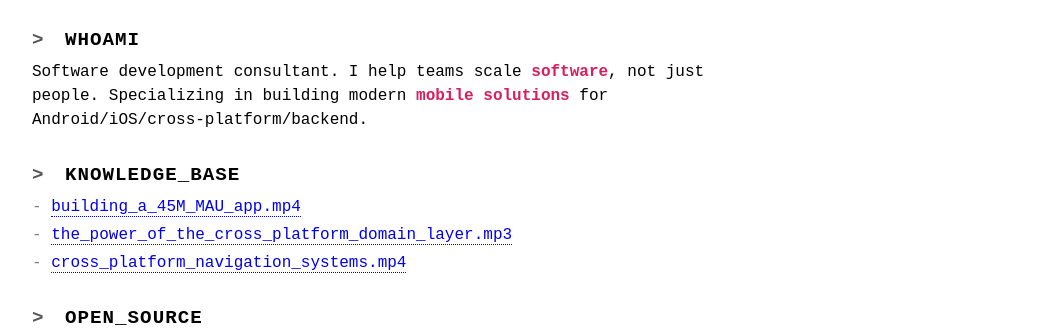
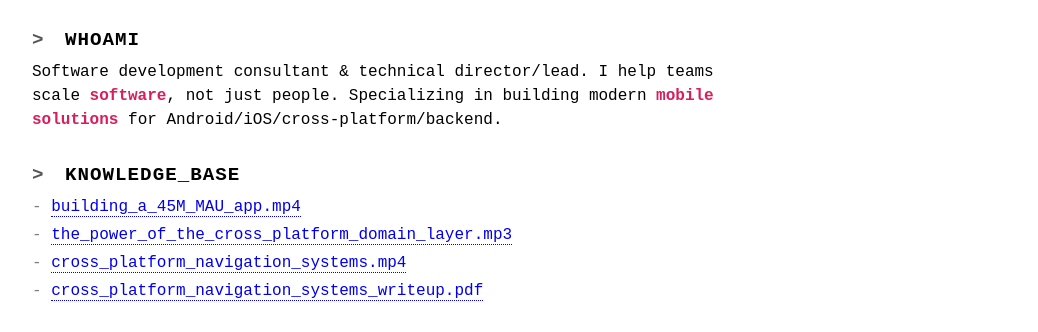
Before and after one commit to casvanluijtelaar/landing-page, a website built with Vite: page index.html in a window 1280 px wide. Shown: the part 131-463 px from the top of the page, without its empty margins (240-1278 px from the left). Built offline with nearby package versions, Linux system fonts and the light colour scheme.

Commit message:
update information

```diff
--- a/src/content.html
+++ b/src/content.html
@@ -8,7 +8,7 @@
 
 <h2><span class="prompt">></span> WHOAMI</h2>
 <p>
-  Software development consultant. I help teams scale <span class="highlight">software</span>, not just people.
+  Software development consultant & technical director/lead. I help teams scale <span class="highlight">software</span>, not just people.
   Specializing in building modern <span class="highlight">mobile solutions</span> for Android/iOS/cross-platform/backend.
 </p>
 
@@ -17,6 +17,7 @@
     <li><a href="https://www.youtube.com/watch?v=zDRlEp7r5i0" target="_blank">building_a_45M_MAU_app.mp4</a></li>
     <li><a href="https://evolutionjobs.com/exchange/evo-nordics-419-kotlin-multi-platform-discussion/" target="_blank">the_power_of_the_cross_platform_domain_layer.mp3</a></li>
     <li><a href="https://www.youtube.com/watch?v=HSIhkB5bGJs" target="_blank">cross_platform_navigation_systems.mp4</a></li>
+    <li><a href="https://blog.jetbrains.com/kotlin/2025/12/industry-leaders-on-the-kotlinconf25-stage/#5.-umain,-mcdonalds-app" target="_blank">cross_platform_navigation_systems_writeup.pdf</a></li>
 </ul>
 
 <h2><span class="prompt">></span> OPEN_SOURCE</h2>
```
